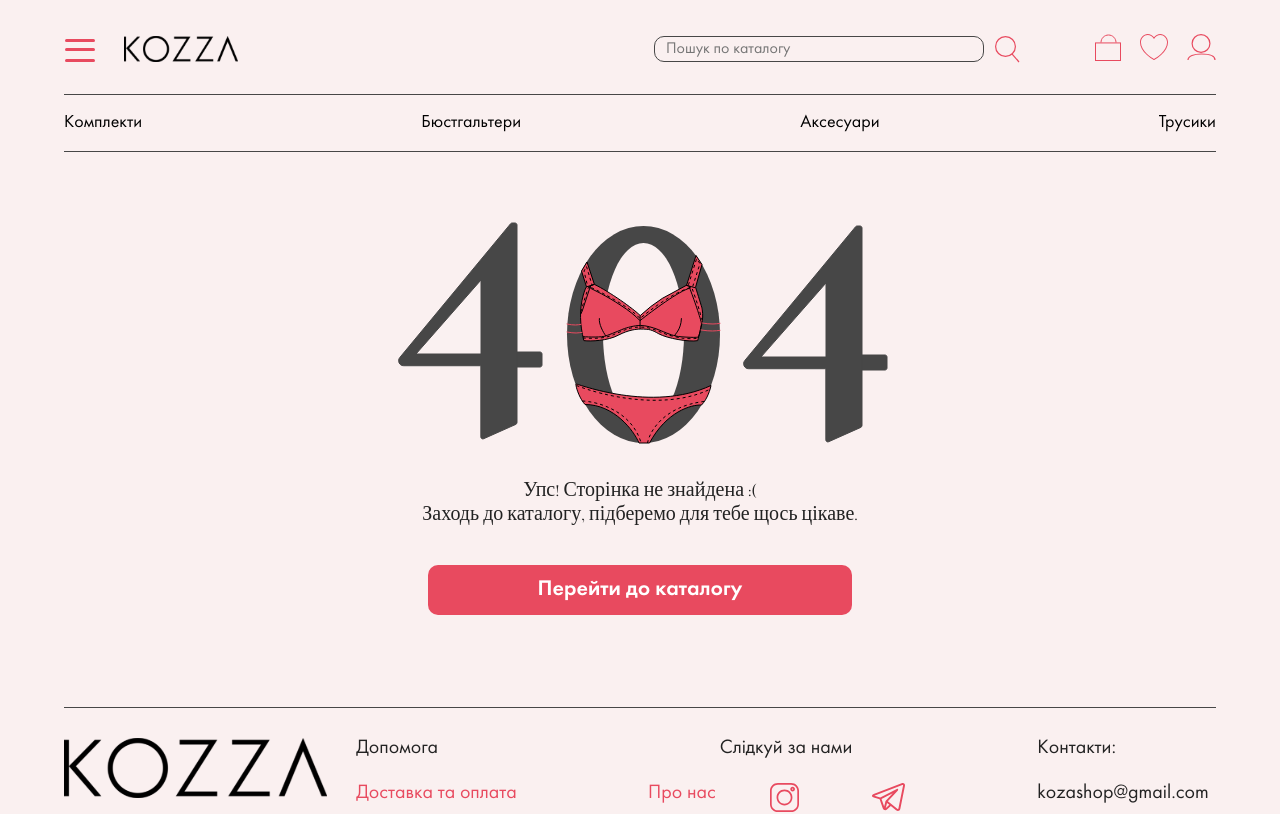
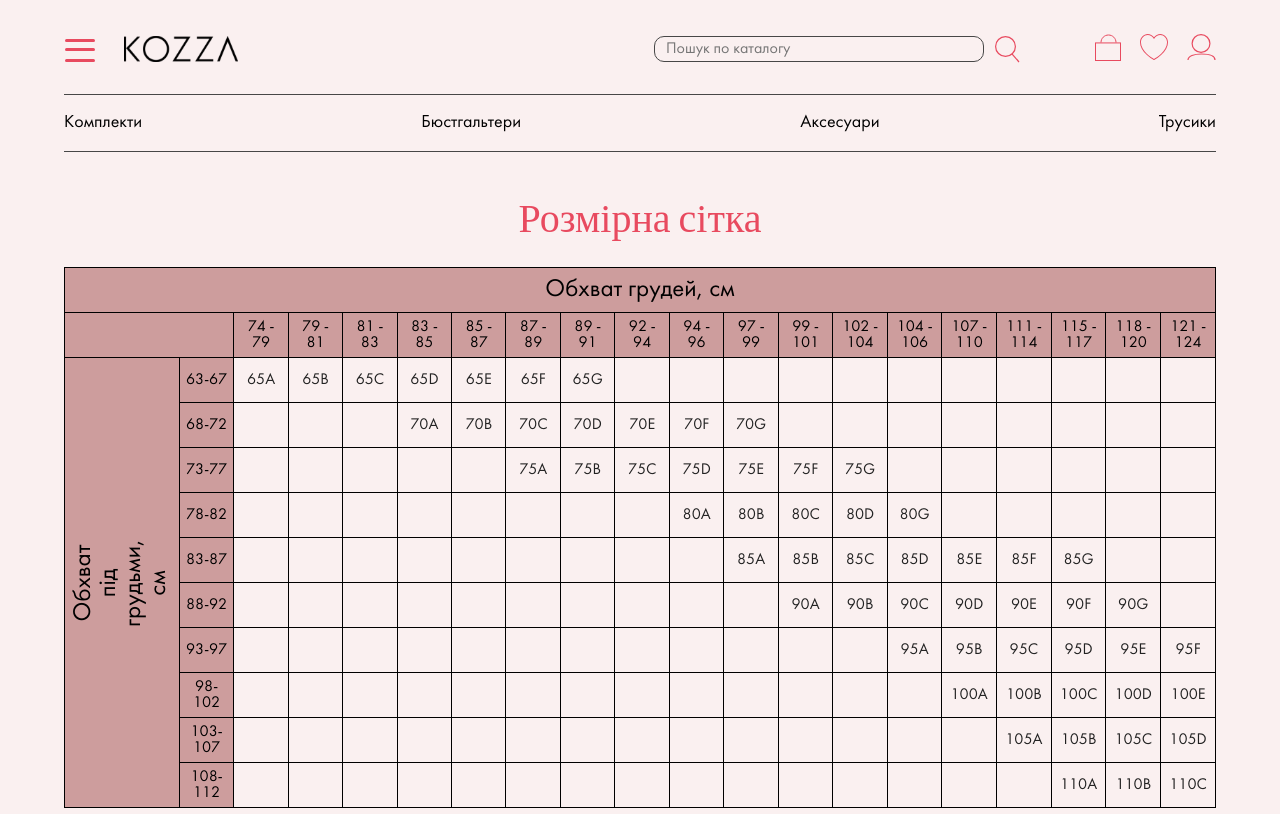
Before and after one commit to oleksiyserb/kozza, a Vue app: page /size-table in a window 1280 px wide. Shown: the top 814 px of the page. Built offline with nearby package versions, Linux system fonts and the light colour scheme.

Commit message:
Integrate table in project

```diff
--- a/src/assets/css/_style.css
+++ b/src/assets/css/_style.css
@@ -516,3 +516,56 @@
     }
   }
 }
+
+.size-table {
+  > .container {
+    overflow: hidden;
+  }
+
+  &__wrapper {
+    overflow: auto;
+    margin-bottom: 5em;
+  }
+
+  &__header {
+    margin: 2.8125em 0 1.875em;
+  }
+
+  &__title {
+    font-size: 1.5625rem;
+  }
+
+  &__vertical > p {
+    margin: 0.625rem;
+    transform: rotate(-90deg);
+  }
+
+  &__table {
+    width: 100%;
+    height: auto;
+    border-collapse: collapse;
+    border-spacing: 0;
+    border: 1px solid hsl(var(--dark));
+    font-family: var(--font-primary);
+    border-radius: 10px;
+
+    > tbody {
+      border-radius: 10px;
+    }
+
+    > tbody td,
+    > tbody th {
+      border: 1px solid hsl(var(--dark));
+      padding: 0.1875rem;
+      width: 55px;
+      height: 45px;
+      text-align: center;
+      vertical-align: middle;
+    }
+
+    > tbody th {
+      background: var(--link-not-active);
+      color: hsl(var(--dark));
+    }
+  }
+}
--- a/src/components/AppFooter.vue
+++ b/src/components/AppFooter.vue
@@ -9,7 +9,11 @@
         <ul>
           <li><a href="/link">Доставка та оплата</a></li>
           <li><a href="/link">Питання і відповіді</a></li>
-          <li><a href="/link">Розмірна таблиця</a></li>
+          <li>
+            <router-link :to="{ name: 'SizeTable' }"
+              >Розмірна таблиця</router-link
+            >
+          </li>
           <li><a href="/link">Оптові закупівлі</a></li>
         </ul>
       </div>
--- a/src/components/AppHeader.vue
+++ b/src/components/AppHeader.vue
@@ -258,7 +258,6 @@
         </ul>
       </div>
     </div>
-  </header>
 
     <!-- Modals -->
     <ModalCart v-if="cart" @close="cart = false" />
@@ -347,6 +346,7 @@
           required />
       </div>
     </ModalAuth>
+  </header>
 </template>
 
 <script>
--- a/src/router/index.js
+++ b/src/router/index.js
@@ -12,6 +12,11 @@ const routes = [
     component: () => import("../views/CatalogView.vue")
   },
   {
+    path: "/size-table",
+    name: "SizeTable",
+    component: () => import("../views/SizeTableView.vue")
+  },
+  {
     path: "/:pathMatch(.*)*",
     name: "NotFound",
     component: () => import("../views/NotFound.vue")
--- /dev/null
+++ b/src/views/SizeTableView.vue
@@ -0,0 +1,256 @@
+<template>
+  <div class="size-table">
+    <div class="container">
+      <header class="size-table__header">
+        <h1 class="title">Розмірна сітка</h1>
+      </header>
+      <div class="size-table__wrapper">
+        <table class="size-table__table">
+          <tbody>
+            <tr>
+              <th class="size-table__title" colspan="20">Обхват грудей, см</th>
+            </tr>
+            <tr>
+              <th colspan="2"></th>
+              <th>74 - 79</th>
+              <th>79 - 81</th>
+              <th>81 - 83</th>
+              <th>83 - 85</th>
+              <th>85 - 87</th>
+              <th>87 - 89</th>
+              <th>89 - 91</th>
+              <th>92 - 94</th>
+              <th>94 - 96</th>
+              <th>97 - 99</th>
+              <th>99 - 101</th>
+              <th>102 - 104</th>
+              <th>104 - 106</th>
+              <th>107 - 110</th>
+              <th>111 - 114</th>
+              <th>115 - 117</th>
+              <th>118 - 120</th>
+              <th>121 - 124</th>
+            </tr>
+            <tr>
+              <th class="size-table__title size-table__vertical" rowspan="10">
+                <p>Обхват під грудьми, см</p>
+              </th>
+              <th>63-67</th>
+              <td>65A</td>
+              <td>65B</td>
+              <td>65C</td>
+              <td>65D</td>
+              <td>65E</td>
+              <td>65F</td>
+              <td>65G</td>
+              <td></td>
+              <td></td>
+              <td></td>
+              <td></td>
+              <td></td>
+              <td></td>
+              <td></td>
+              <td></td>
+              <td></td>
+              <td></td>
+              <td></td>
+            </tr>
+            <tr>
+              <th>68-72</th>
+              <td></td>
+              <td></td>
+              <td></td>
+              <td>70A</td>
+              <td>70B</td>
+              <td>70C</td>
+              <td>70D</td>
+              <td>70E</td>
+              <td>70F</td>
+              <td>70G</td>
+              <td></td>
+              <td></td>
+              <td></td>
+              <td></td>
+              <td></td>
+              <td></td>
+              <td></td>
+              <td></td>
+            </tr>
+            <tr>
+              <th>73-77</th>
+              <td></td>
+              <td></td>
+              <td></td>
+              <td></td>
+              <td></td>
+              <td>75A</td>
+              <td>75B</td>
+              <td>75C</td>
+              <td>75D</td>
+              <td>75E</td>
+              <td>75F</td>
+              <td>75G</td>
+              <td></td>
+              <td></td>
+              <td></td>
+              <td></td>
+              <td></td>
+              <td></td>
+            </tr>
+            <tr>
+              <th>78-82</th>
+              <td></td>
+              <td></td>
+              <td></td>
+              <td></td>
+              <td></td>
+              <td></td>
+              <td></td>
+              <td></td>
+              <td>80A</td>
+              <td>80B</td>
+              <td>80C</td>
+              <td>80D</td>
+              <td>80G</td>
+              <td></td>
+              <td></td>
+              <td></td>
+              <td></td>
+              <td></td>
+            </tr>
+            <tr>
+              <th>83-87</th>
+              <td></td>
+              <td></td>
+              <td></td>
+              <td></td>
+              <td></td>
+              <td></td>
+              <td></td>
+              <td></td>
+              <td></td>
+              <td>85A</td>
+              <td>85B</td>
+              <td>85C</td>
+              <td>85D</td>
+              <td>85E</td>
+              <td>85F</td>
+              <td>85G</td>
+              <td></td>
+              <td></td>
+            </tr>
+            <tr>
+              <th>88-92</th>
+              <td></td>
+              <td></td>
+              <td></td>
+              <td></td>
+              <td></td>
+              <td></td>
+              <td></td>
+              <td></td>
+              <td></td>
+              <td></td>
+              <td>90A</td>
+              <td>90B</td>
+              <td>90C</td>
+              <td>90D</td>
+              <td>90E</td>
+              <td>90F</td>
+              <td>90G</td>
+              <td></td>
+            </tr>
+            <tr>
+              <th>93-97</th>
+              <td></td>
+              <td></td>
+              <td></td>
+              <td></td>
+              <td></td>
+              <td></td>
+              <td></td>
+              <td></td>
+              <td></td>
+              <td></td>
+              <td></td>
+              <td></td>
+              <td>95A</td>
+              <td>95B</td>
+              <td>95C</td>
+              <td>95D</td>
+              <td>95E</td>
+              <td>95F</td>
+            </tr>
+            <tr>
+              <th>98-102</th>
+              <td></td>
+              <td></td>
+              <td></td>
+              <td></td>
+              <td></td>
+              <td></td>
+              <td></td>
+              <td></td>
+              <td></td>
+              <td></td>
+              <td></td>
+              <td></td>
+              <td></td>
+              <td>100A</td>
+              <td>100B</td>
+              <td>100C</td>
+              <td>100D</td>
+              <td>100E</td>
+            </tr>
+            <tr>
+              <th>103-107</th>
+              <td></td>
+              <td></td>
+              <td></td>
+              <td></td>
+              <td></td>
+              <td></td>
+              <td></td>
+              <td></td>
+              <td></td>
+              <td></td>
+              <td></td>
+              <td></td>
+              <td></td>
+              <td></td>
+              <td>105A</td>
+              <td>105B</td>
+              <td>105C</td>
+              <td>105D</td>
+            </tr>
+            <tr>
+              <th>108-112</th>
+              <td></td>
+              <td></td>
+              <td></td>
+              <td></td>
+              <td></td>
+              <td></td>
+              <td></td>
+              <td></td>
+              <td></td>
+              <td></td>
+              <td></td>
+              <td></td>
+              <td></td>
+              <td></td>
+              <td></td>
+              <td>110A</td>
+              <td>110B</td>
+              <td>110C</td>
+            </tr>
+          </tbody>
+        </table>
+      </div>
+    </div>
+  </div>
+</template>
+
+<script>
+export default {};
+</script>
```
Lines whose indentation alone changed are shown as unchanged.
